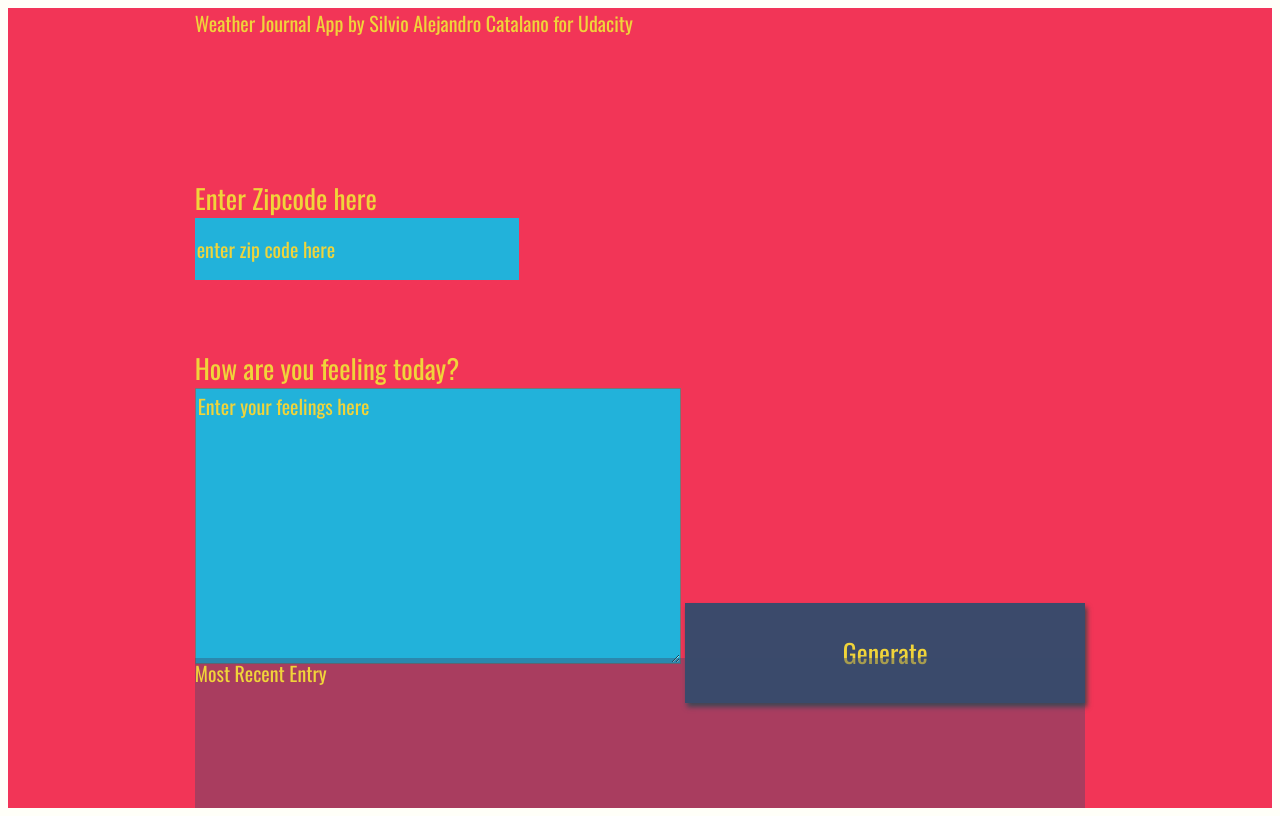
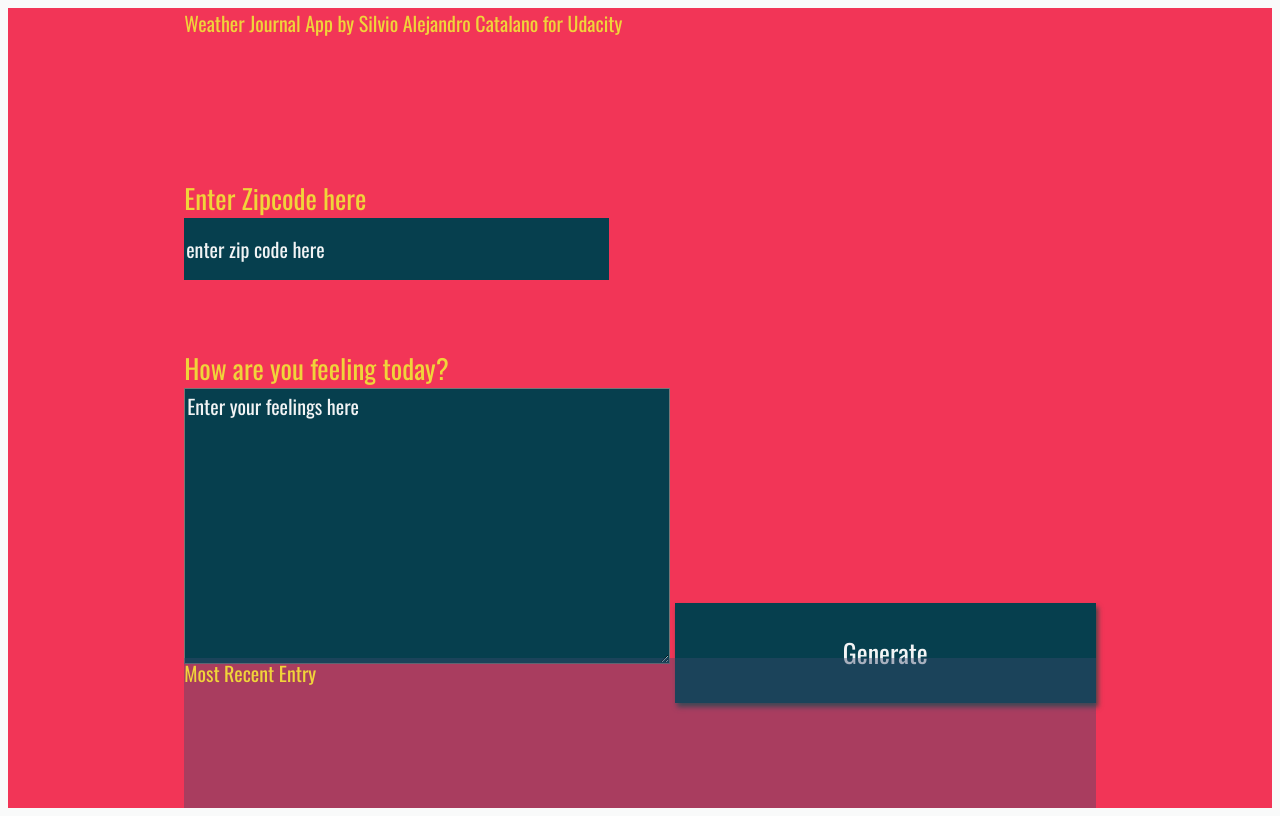
Before and after one commit to alcat984/Weather-Journal-App, a plain HTML site: page website/index.html in a window 1280 px wide. Drawn offline with nearby package versions, Linux system fonts and the light colour scheme; a web font is replaced by a local one.

Commit message:
updated css style

```diff
--- a/website/style.css
+++ b/website/style.css
@@ -1,5 +1,5 @@
 body{
-    background: #fffff8;
+    background: #f9fafaf8;
     font-family: -apple-system, BlinkMacSystemFont, sans-serif;
 }
 
@@ -56,19 +56,19 @@
 input{
     display:block;
     height: 60px;
-    width: 320px;
-    background:#22b2da;
-    color: #f0d43a;
+    width: 421px;
+    background:#063f4e;
+    color: #f9fafaf8;
     font-size: 20px;
     font-family: 'Oswald', sans-serif;
     border: none;
 }
 
 button{
-    width: 400px;
+    width: 421px;
     height: 100px;
-    background: #3b4a6b;
-    color: #f0d43a;
+    background: #063f4e;
+    color: #f9fafaf8;
     font-size: 26px;
     font-family: 'Oswald', sans-serif;
     border: none;
@@ -79,7 +79,7 @@
 }
 
 textarea{
-    background:#22b2da;
+    background:#063f4e;
     color: #f0d43a;
     font-size: 20px;
     font-family: 'Oswald', sans-serif;
@@ -93,19 +93,19 @@
 }
 /* Style for Placeholder Text*/
 ::placeholder { /* Firefox, Chrome, Opera */
-    color: #f0d43a;
+    color: #f9fafaf8;
     font-family: 'Oswald', sans-serif;
 
 }
 
 :-ms-input-placeholder { /* Internet Explorer 10-11 */
-    color: #f0d43a;
+    color: #f9fafaf8;
     font-family: 'Oswald', sans-serif;
 
 }
 
 ::-ms-input-placeholder { /* Microsoft Edge */
-    color: #f0d43a;
+    color: #f9fafaf8;
     font-family: 'Oswald', sans-serif;
 
 }
```
